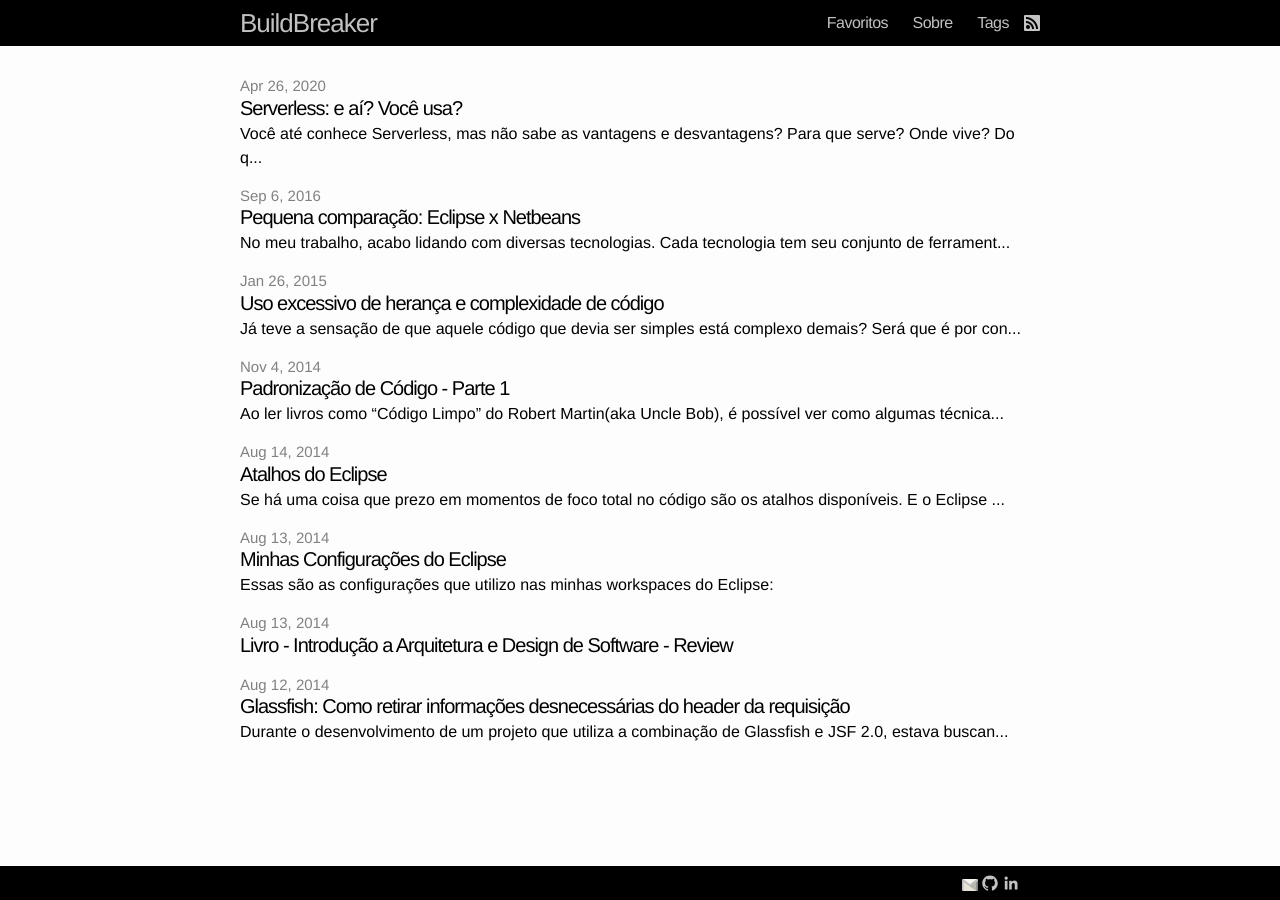
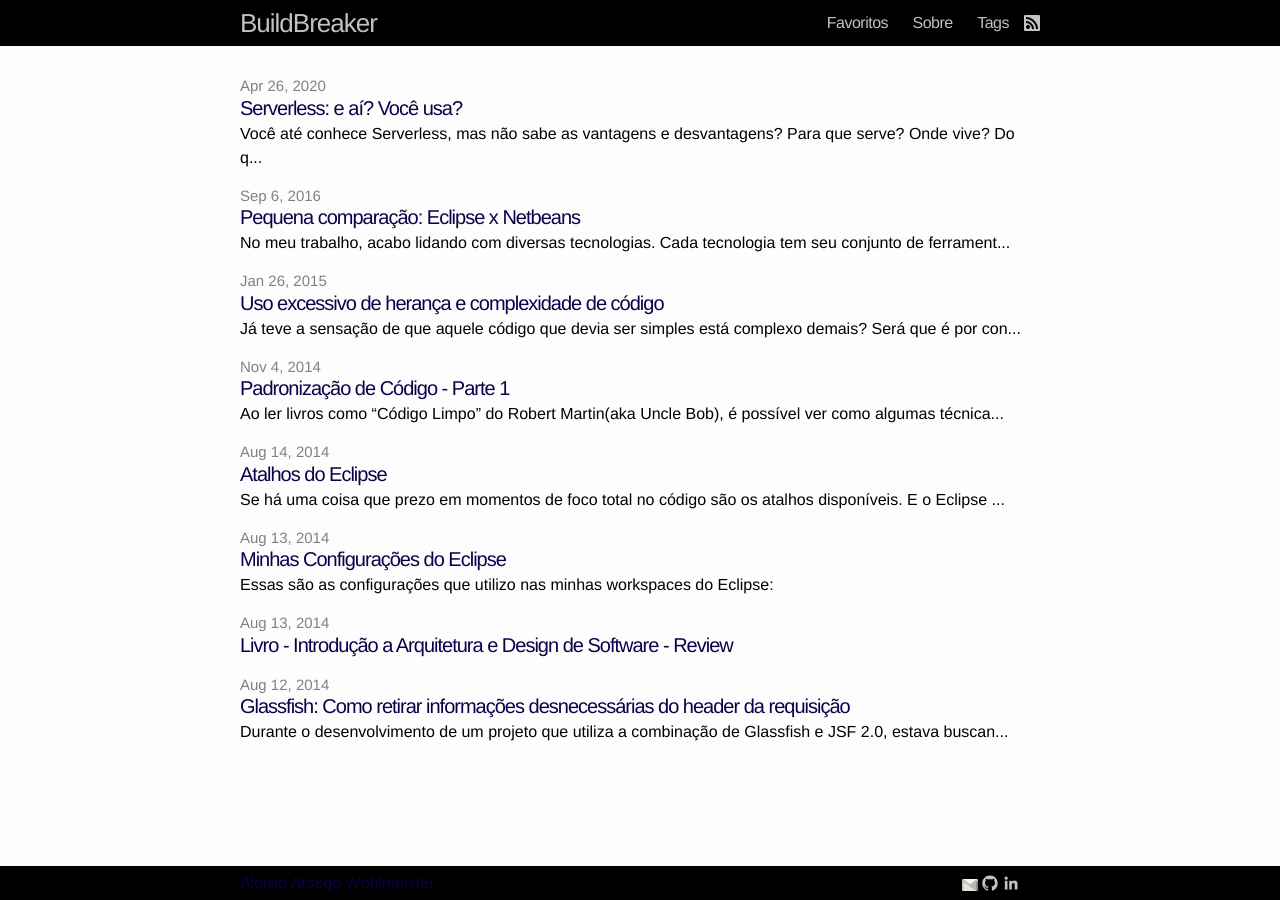
Before and after one commit to aloisioaw/aloisioaw.github.com, a Jekyll site: the page built from index.html, in a window 1280 px wide. Built offline with Jekyll 4.4.1, drawn with Linux system fonts in a browser that asks for light colours.

Commit message:
Changed links colors

```diff
--- a/css/main.css
+++ b/css/main.css
@@ -18,9 +18,9 @@ body {
 
 h1, h2, h3, h4, h5, h6 { font-size: 100%; font-weight: 400; }
 
-a		  { color: #000000; text-decoration: none; }
-a:hover   { color: #000; text-decoration: underline; }
-a:visited { color: rgb(150, 150, 150); }
+a		  { color: #0C0049FF; text-decoration: none; }
+a:hover   { color: #737373FF; text-decoration: underline; }
+a:visited { color: #BCBCBCFF; }
 
 /* Utility */
 
```
